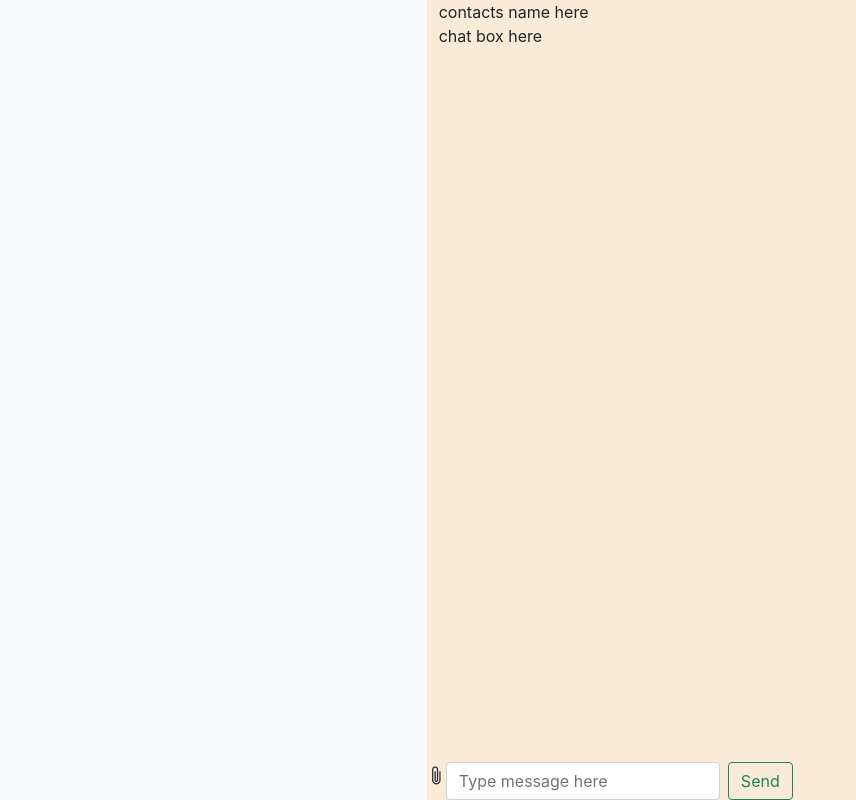
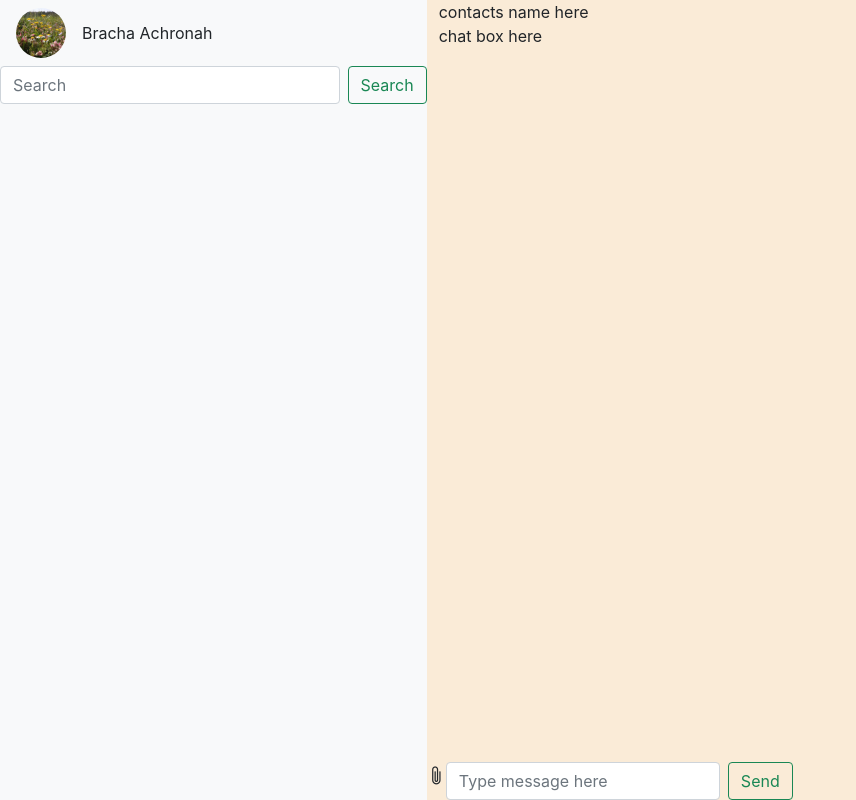
Before and after one commit to ZeevBinnes/Advanced-Programming-2, a React (Create React App) app: page / in a window 1280 px wide. Both pictures are taken after a click on the button "click to login". Shown: the whole page, without its empty margins (0-856 px from the left). Built offline with nearby package versions, Linux system fonts and the light colour scheme.

Commit message:
basic contacts bar added

```diff
--- a/src/User_app.js
+++ b/src/User_app.js
@@ -1,4 +1,4 @@
-//import ContactsBar from './contacts/ContactsBar';
+import ContactsBar from './contacts/ContactsBar';
 
 function User_app({user}) {
     // add here a use State (maybe with ref) for updating user.
@@ -6,8 +6,7 @@ function User_app({user}) {
         <div>
             <div className="container-fluid">
                 <div className="row">
-                    <div className="col-4 bg-light vh-100 p-0"></div>
-                    {/*<ContactsBar userData={user} />*/}
+                    <ContactsBar userData={user} />
                     <div className="col-8 chat-box position-relative">
                         contacts name here
                         <div className='position-absolute bottom-0 start-0'>
--- /dev/null
+++ b/src/contacts/AddContact.js
@@ -0,0 +1,7 @@
+function AddContact() {
+    return(
+        <div></div>
+    );
+}
+
+export default AddContact;
--- /dev/null
+++ b/src/contacts/ContactsBar.js
@@ -0,0 +1,31 @@
+//import ContactsListResault from './ContactsListResault';
+import SearchContacts from './SearchContacts';
+import AddContact from './AddContact';
+import { useState } from 'react';
+
+function ContactsBar({userData}) {
+
+    var contacts = userData.contacts;
+
+//    const [contactsToShow, setContactsToShow] = useState(contacts);
+
+//    const doSearch = function(q){
+//        setContactsToShow(contacts.filter((contact) => contact.id.includes(q)));
+//    }
+
+    return(
+        <div className="col-4 bg-light vh-100 p-0">
+            <div className="head-bar list-group-item d-flex justify-content-between align-items-center">
+                <img src={userData.photo} className="proph_imgs"></img>
+                <span className="w-100 ms-3">{userData.id}</span>
+                <AddContact />
+            </div>
+            <SearchContacts />
+            <ul className="list-group">
+                {/*<ContactsListResault toShow={contactsToShow} />*/}
+            </ul>
+        </div>
+    )
+}
+
+export default ContactsBar;
--- /dev/null
+++ b/src/contacts/SearchContacts.js
@@ -0,0 +1,12 @@
+function SearchContacts() {
+
+
+    return(
+        <form className="d-flex">
+            <input className="form-control me-2" type="search" placeholder="Search" aria-label="Search"></input>
+            <button className="btn btn-outline-success" type="submit">Search</button>
+        </form>
+    )
+}
+
+export default SearchContacts;
```
